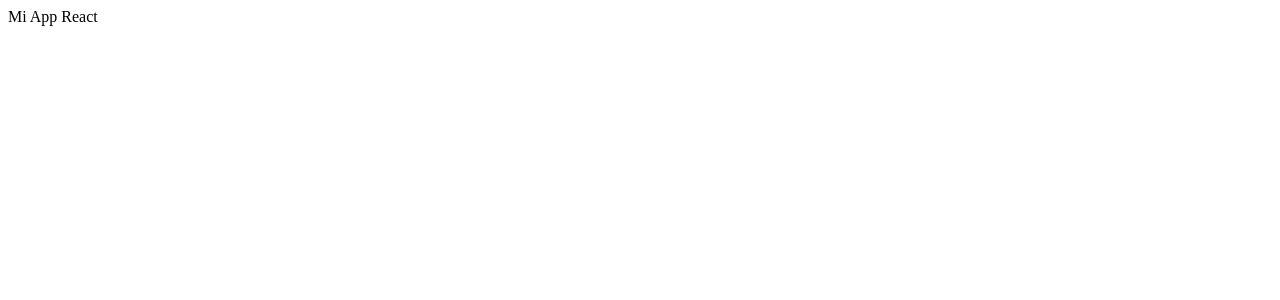
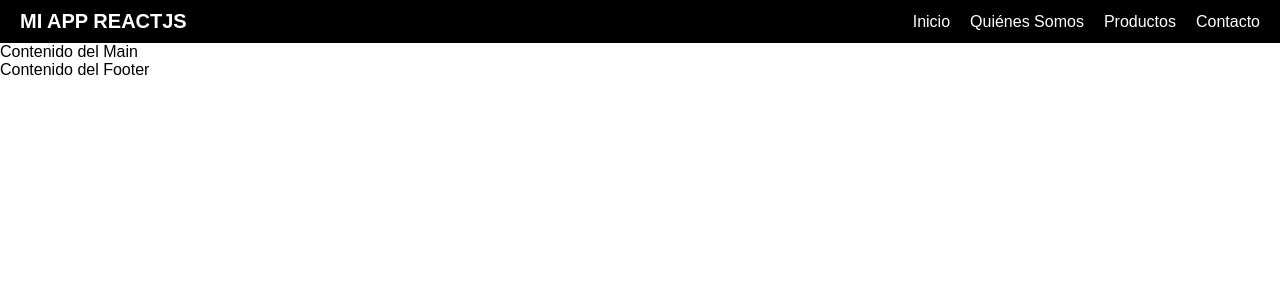
Before and after one commit to GastonFG/react, a React (Create React App) app: page / in a window 1280 px wide. Shown: the top 300 px of the page. Built offline with nearby package versions, Linux system fonts and the light colour scheme.

Commit message:
Segunda Entrega

```diff
--- a/public/index.html
+++ b/public/index.html
@@ -11,7 +11,7 @@
     />
     <link rel="apple-touch-icon" href="%PUBLIC_URL%/logo192.png" />
     <link rel="manifest" href="%PUBLIC_URL%/manifest.json" />
-    <title>React App</title>
+    <title>Mi App ReactJS - Gastón García</title>
   </head>
   <body>
     <noscript>You need to enable JavaScript to run this app.</noscript>
--- /dev/null
+++ b/src/App.js
@@ -0,0 +1,14 @@
+import Header from "./components/Header"
+import Main from "./components/Main"
+import Footer from "./components/Footer"
+
+const App = () => {
+    return (
+        <>
+            <Header />
+            <Main />
+            <Footer />
+        </>
+    )
+}
+export default App
--- /dev/null
+++ b/src/components/Footer.js
@@ -0,0 +1,8 @@
+const Footer = () => {
+    return (
+        <footer>
+            Contenido del Footer
+        </footer>
+    )
+}
+export default Footer
--- /dev/null
+++ b/src/components/Header.js
@@ -0,0 +1,11 @@
+import NavBar from "./NavBar"
+
+const Header = () => {
+    return (
+        <header>
+            <h1><a href="#">Mi App ReactJS</a></h1>
+            <NavBar />
+        </header>
+    )
+}
+export default Header
--- /dev/null
+++ b/src/components/Main.js
@@ -0,0 +1,8 @@
+const Main = () => {
+    return (
+        <main>
+            Contenido del Main
+        </main>
+    )
+}
+export default Main
--- /dev/null
+++ b/src/components/NavBar.js
@@ -0,0 +1,13 @@
+const NavBar = () => {
+    return (
+        <nav>
+            <ul>
+                <li><a href="#">Inicio</a></li>
+                <li><a href="#">Quiénes Somos</a></li>
+                <li><a href="#">Productos</a></li>
+                <li><a href="#">Contacto</a></li>
+            </ul>
+        </nav>
+    )
+}
+export default NavBar
--- /dev/null
+++ b/src/css/styles.css
@@ -0,0 +1,32 @@
+* {
+    box-sizing: border-box;
+    margin: 0;
+    padding: 0;
+}
+body{
+    font-family: Arial, Helvetica, sans-serif;
+    margin: 0;
+}
+header {
+    display: flex;
+    justify-content: space-between;
+    align-items: center;
+    background: #000;
+    padding: 10px 20px;
+}
+header a{
+    color: #fff;
+    text-decoration: none;
+}
+header a:hover{
+    color: red;
+}
+header h1 a{
+    display: flex;
+    font-size: 20px;
+    text-transform: uppercase;
+}
+nav ul li{
+    float: left;
+    margin-left: 20px;
+}
--- a/src/index.js
+++ b/src/index.js
@@ -1,6 +1,11 @@
 import React from "react"
-import ReactDOM from "react-dom"
-function App() {
-    return "Mi App React"
-}
-ReactDOM.render(<App/>, document.getElementById("root"))
+
+import ReactDOM from "react-dom/client"
+
+import App from "./App"
+
+import "./css/styles.css"
+
+const root = ReactDOM.createRoot(document.getElementById("root"))
+
+root.render(<App/>)
```
